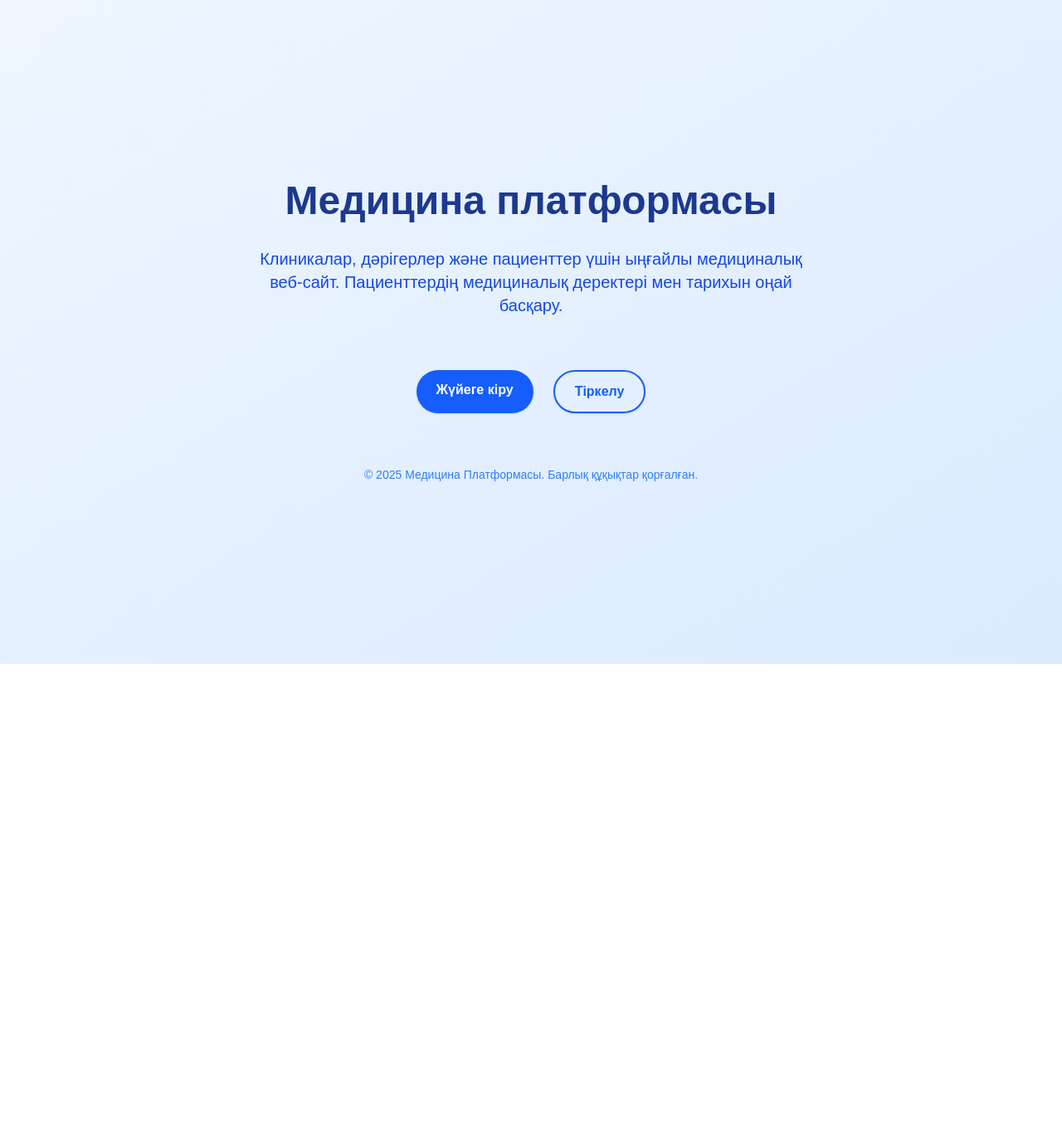
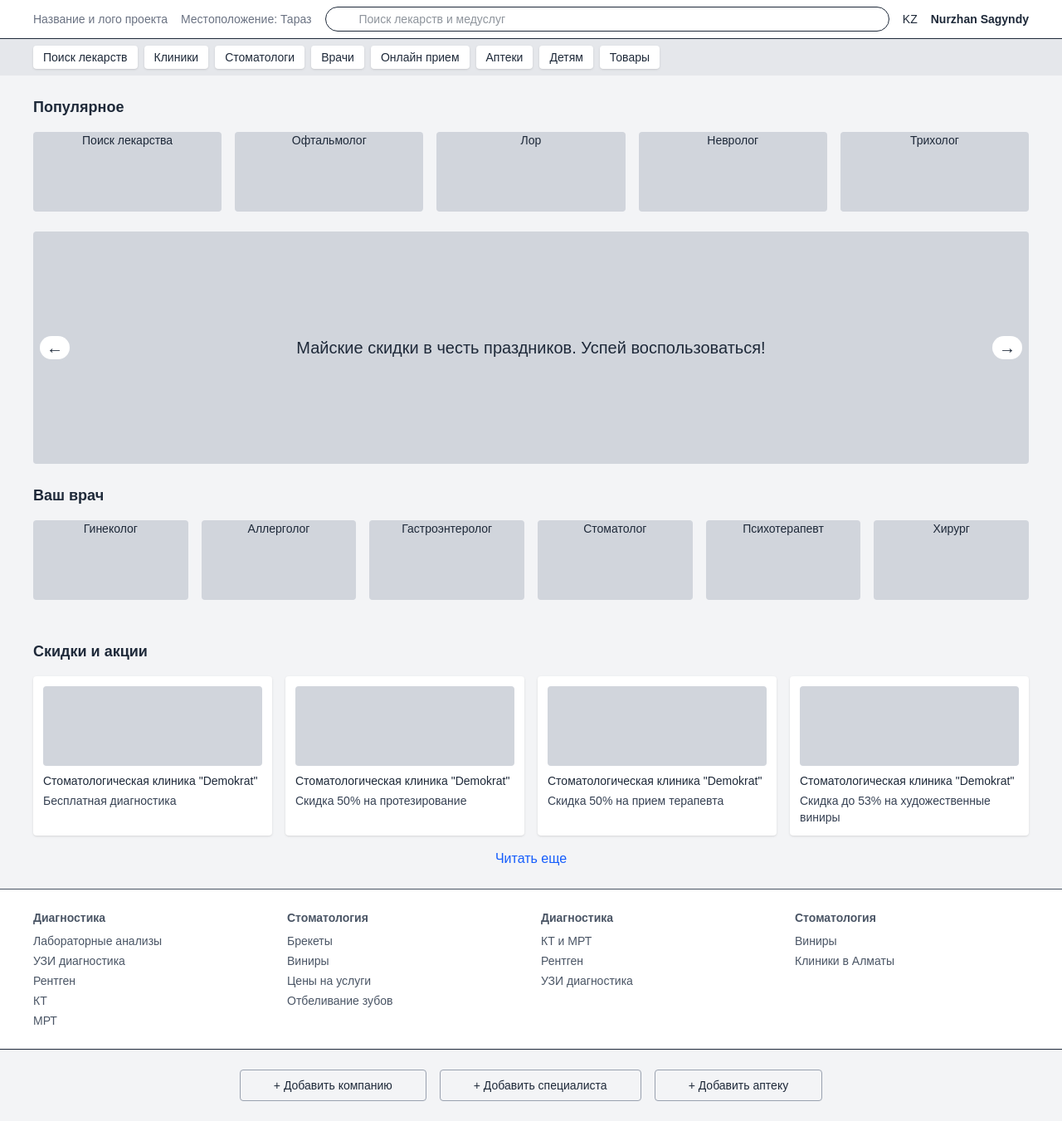
Before and after one commit to nuralliv/CareFlow, a Next.js app: page / in a window 1280 px wide. Shown: the whole page at 83% size. Before the commit the page ends 800 px from the top, so only its background shows below. Built offline with nearby package versions, Linux system fonts and the light colour scheme.

Commit message:
main page

```diff
--- a/src/app/page.js
+++ b/src/app/page.js
@@ -2,35 +2,125 @@ import Link from "next/link";
 
 export default function Home() {
   return (
-    <div className="min-h-screen flex flex-col items-center justify-center p-6 sm:p-12 bg-gradient-to-br from-blue-50 to-blue-100">
-      <main className="flex flex-col gap-8 items-center text-center">
-        <h1 className="text-3xl sm:text-5xl font-bold text-blue-900">
-          Медицина платформасы
-        </h1>
-        <p className="text-lg sm:text-xl text-blue-700 max-w-2xl">
-          Клиникалар, дәрігерлер және пациенттер үшін ыңғайлы медициналық веб-сайт.
-          Пациенттердің медициналық деректері мен тарихын оңай басқару.
-        </p>
+    <div className="bg-gray-100 min-h-screen text-gray-800">
+      <header className="bg-white border-b px-10 py-2 flex justify-between items-center text-sm">
+        <div className="flex gap-4">
+          <span className="text-gray-500">Название и лого проекта</span>
+          <span className="text-gray-500">Местоположение: Тараз</span>
+        </div>
+        <div className="flex-1 mx-4">
+          <input
+            type="text"
+            placeholder="Поиск лекарств и медуслуг"
+            className="w-full px-10 py-1 border rounded-full text-sm"
+          />
+        </div>
+        <div className="flex gap-4 items-center">
+          <span>KZ</span>
+          <span className="font-semibold">Nurzhan Sagyndy</span>
+        </div>
+      </header>
 
-        <div className="flex flex-col sm:flex-row gap-6 mt-8">
-          <Link
-            href="/login"
-            className="bg-blue-600 hover:bg-blue-700 text-white font-semibold py-3 px-6 rounded-full shadow transition duration-300"
-          >
-            Жүйеге кіру
-          </Link>
-          <Link
-            href="/register"
-            className="border-2 border-blue-600 hover:bg-blue-50 text-blue-600 font-semibold py-3 px-6 rounded-full shadow transition duration-300"
-          >
-            Тіркелу
-          </Link>
+      <nav className="bg-gray-200 px-10 py-2 flex flex-wrap gap-2 text-sm font-medium">
+        <button className="bg-white px-3 py-1 rounded shadow">Поиск лекарств</button>
+        <button className="bg-white px-3 py-1 rounded shadow">Клиники</button>
+        <button className="bg-white px-3 py-1 rounded shadow">Стоматологи</button>
+        <button className="bg-white px-3 py-1 rounded shadow">Врачи</button>
+        <button className="bg-white px-3 py-1 rounded shadow">Онлайн прием</button>
+        <button className="bg-white px-3 py-1 rounded shadow">Аптеки</button>
+        <button className="bg-white px-3 py-1 rounded shadow">Детям</button>
+        <button className="bg-white px-3 py-1 rounded shadow">Товары</button>
+      </nav>
+
+      <section className="px-10 py-6">
+        <h2 className="text-lg font-semibold mb-4">Популярное</h2>
+        <div className="grid grid-cols-2 sm:grid-cols-5 gap-4 text-center text-sm">
+          <div className="bg-gray-300 h-24 rounded">Поиск лекарства</div>
+          <div className="bg-gray-300 h-24 rounded">Офтальмолог</div>
+          <div className="bg-gray-300 h-24 rounded">Лор</div>
+          <div className="bg-gray-300 h-24 rounded">Невролог</div>
+          <div className="bg-gray-300 h-24 rounded">Трихолог</div>
         </div>
-      </main>
+      </section>
 
-      <footer className="mt-16 text-blue-500 text-sm">
-        © {new Date().getFullYear()} Медицина Платформасы. Барлық құқықтар қорғалған.
+      <section className="px-10">
+        <div className="relative bg-gray-300 h-70 rounded flex items-center justify-center text-center text-xl font-medium">
+          <button className="absolute left-2 bg-white rounded-full px-2">&#8592;</button>
+          Майские скидки в честь праздников. Успей воспользоваться!
+          <button className="absolute right-2 bg-white rounded-full px-2">&#8594;</button>
+        </div>
+      </section>
+
+      <section className="px-10 py-6">
+        <h2 className="text-lg font-semibold mb-4">Ваш врач</h2>
+        <div className="grid grid-cols-2 sm:grid-cols-6 gap-4 text-center text-sm">
+          <div className="bg-gray-300 h-24 rounded">Гинеколог</div>
+          <div className="bg-gray-300 h-24 rounded">Аллерголог</div>
+          <div className="bg-gray-300 h-24 rounded">Гастроэнтеролог</div>
+          <div className="bg-gray-300 h-24 rounded">Стоматолог</div>
+          <div className="bg-gray-300 h-24 rounded">Психотерапевт</div>
+          <div className="bg-gray-300 h-24 rounded">Хирург</div>
+        </div>
+      </section>
+
+      <section className="px-10 py-6">
+        <h2 className="text-lg font-semibold mb-4">Скидки и акции</h2>
+        <div className="grid grid-cols-1 sm:grid-cols-4 gap-4 text-sm">
+          {["Бесплатная диагностика", "Скидка 50% на протезирование", "Скидка 50% на прием терапевта", "Скидка до 53% на художественные виниры"].map((text, i) => (
+            <div key={i} className="bg-white p-3 rounded shadow">
+              <div className="bg-gray-300 h-24 rounded mb-2"></div>
+              <p className="font-medium">Стоматологическая клиника "Demokrat"</p>
+              <p className="text-gray-700 mt-1">{text}</p>
+            </div>
+          ))}
+        </div>
+        <div className="text-center mt-4">
+          <button className="text-blue-600 hover:underline">Читать еще</button>
+        </div>
+      </section>
+
+      <footer className="bg-white px-10 py-6 text-sm text-gray-600 grid grid-cols-2 sm:grid-cols-4 gap-6 border-t">
+        <div>
+          <h3 className="font-semibold mb-2">Диагностика</h3>
+          <ul className="space-y-1">
+            <li>Лабораторные анализы</li>
+            <li>УЗИ диагностика</li>
+            <li>Рентген</li>
+            <li>КТ</li>
+            <li>МРТ</li>
+          </ul>
+        </div>
+        <div>
+          <h3 className="font-semibold mb-2">Стоматология</h3>
+          <ul className="space-y-1">
+            <li>Брекеты</li>
+            <li>Виниры</li>
+            <li>Цены на услуги</li>
+            <li>Отбеливание зубов</li>
+          </ul>
+        </div>
+        <div>
+          <h3 className="font-semibold mb-2">Диагностика</h3>
+          <ul className="space-y-1">
+            <li>КТ и МРТ</li>
+            <li>Рентген</li>
+            <li>УЗИ диагностика</li>
+          </ul>
+        </div>
+        <div>
+          <h3 className="font-semibold mb-2">Стоматология</h3>
+          <ul className="space-y-1">
+            <li>Виниры</li>
+            <li>Клиники в Алматы</li>
+          </ul>
+        </div>
       </footer>
+
+      <div className="flex flex-wrap justify-center gap-4 p-6 bg-gray-100 border-t">
+        <button className="border border-gray-400 rounded px-10 py-2 text-sm">+ Добавить компанию</button>
+        <button className="border border-gray-400 rounded px-10 py-2 text-sm">+ Добавить специалиста</button>
+        <button className="border border-gray-400 rounded px-10 py-2 text-sm">+ Добавить аптеку</button>
+      </div>
     </div>
   );
 }
```
